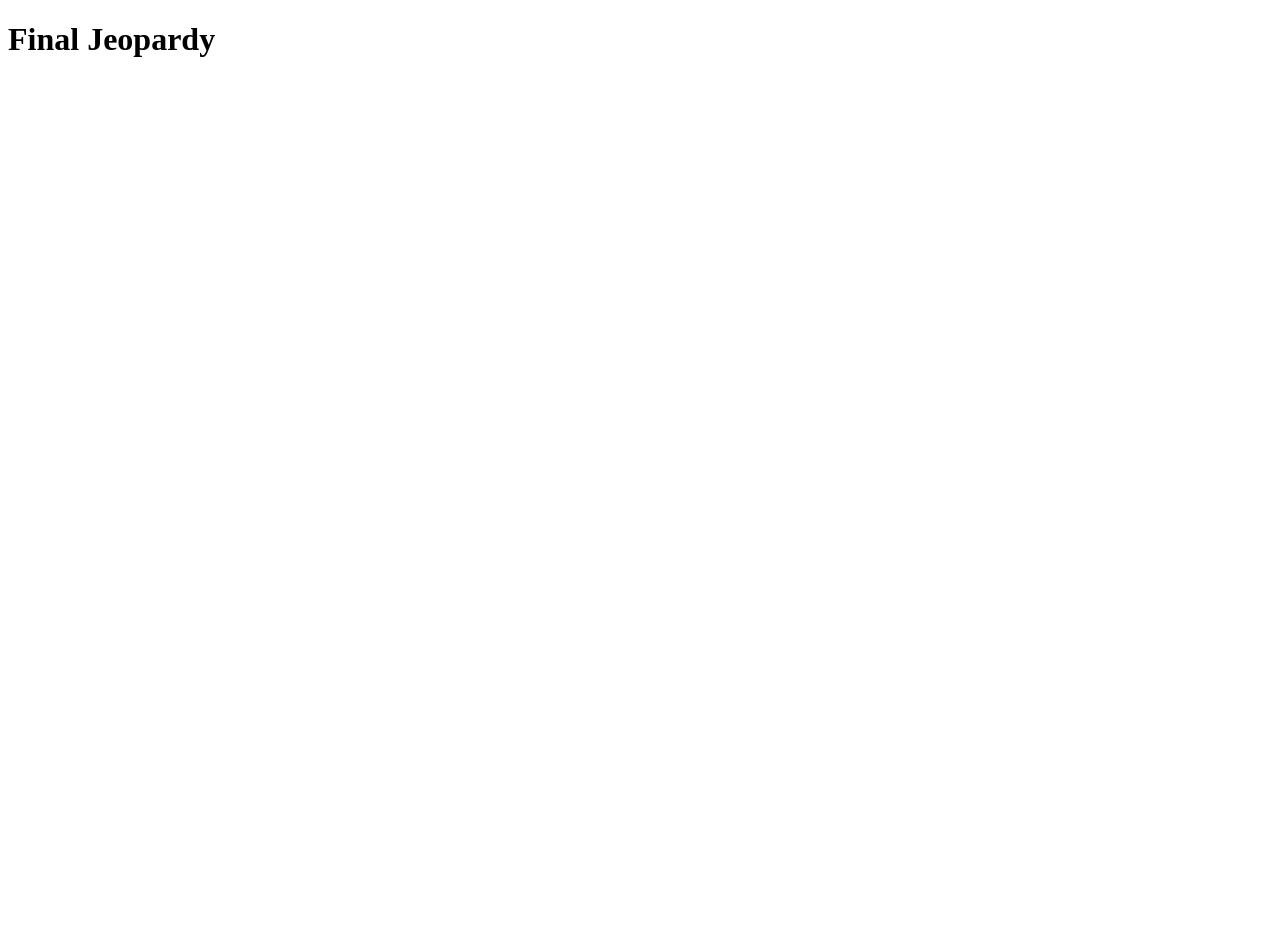
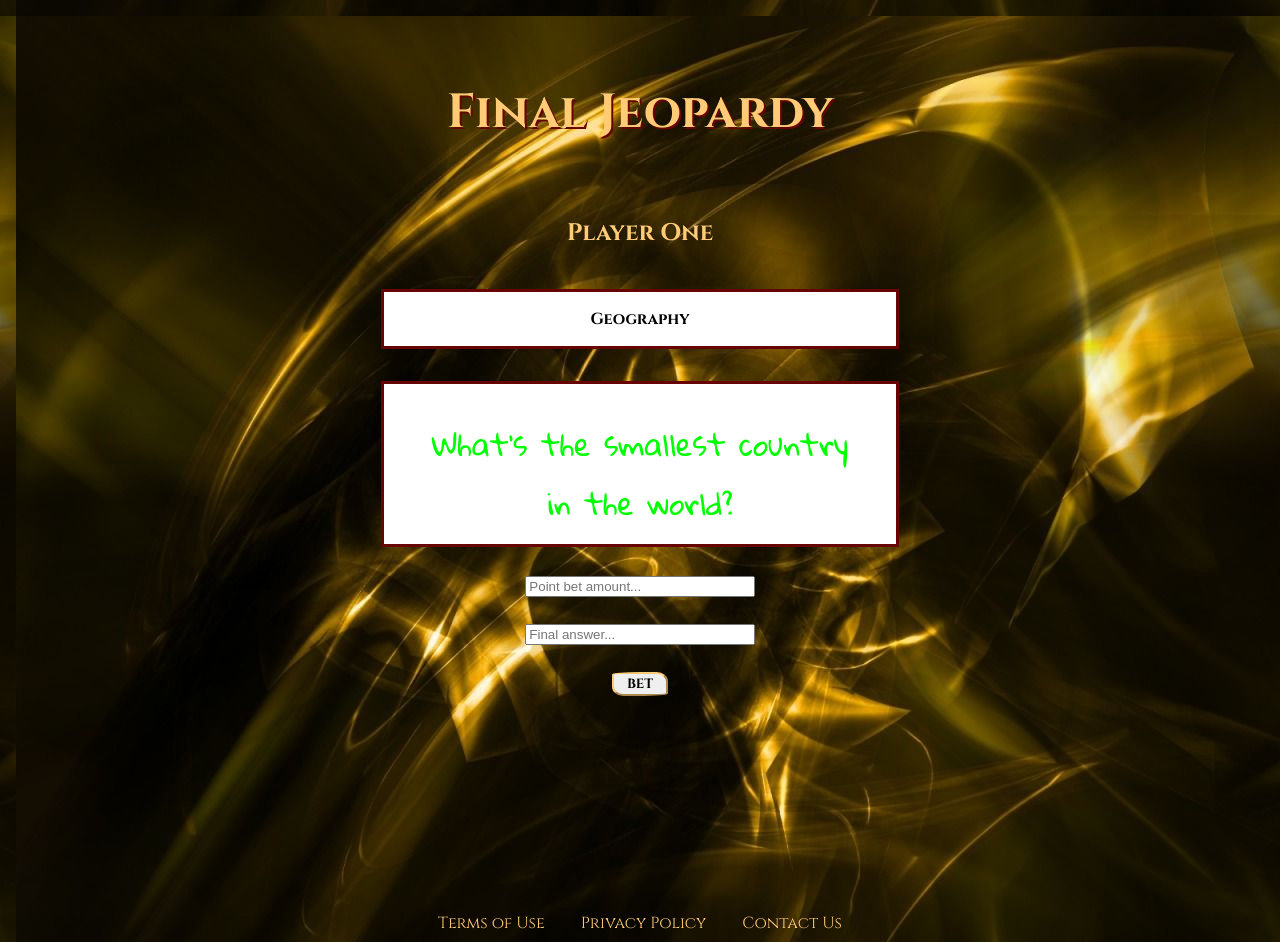
Before and after one commit to burlingtoncodeacademy-students/jeopardy-board-tiffaniaib-1, a plain HTML site: page final-jeopardy.html in a window 1280 px wide. Shown: the top 942 px of the page. Before the commit the page ends 800 px from the top, so only its background shows below. Drawn offline with Linux system fonts and the light colour scheme.

Commit message:
completed

```diff
--- a/final-jeopardy.html
+++ b/final-jeopardy.html
@@ -1,14 +1,61 @@
 <!DOCTYPE html>
 <html lang="en">
+
 <head>
   <meta charset="UTF-8" />
   <meta http-equiv="X-UA-Compatible" content="IE=edge" />
   <meta name="viewport" content="width=device-width, initial-scale=1.0" />
+  <link rel="stylesheet" href="final.css">
+  <!-- GOOGLE FONT -->
+  <link rel="preconnect" href="https://fonts.googleapis.com">
+  <link rel="preconnect" href="https://fonts.gstatic.com" crossorigin>
+  <link
+    href="https://fonts.googleapis.com/css2?family=Arvo:ital,wght@1,700&family=Cinzel:wght@700&family=Ultra&display=swap"
+    rel="stylesheet">
+  <!-- GOOGLE FONT 2 -->
+  <link rel="preconnect" href="https://fonts.googleapis.com">
+  <link rel="preconnect" href="https://fonts.gstatic.com" crossorigin>
+  <link
+    href="https://fonts.googleapis.com/css2?family=Arvo:ital,wght@1,700&family=Cinzel&family=Gloria+Hallelujah&family=Ultra&display=swap"
+    rel="stylesheet">
   <title>Final Jeopardy</title>
 </head>
+
 <body>
+  <div id="container">
     <h1>Final Jeopardy</h1>
+
+    <h2>Player One</h2>
+
+    <div id="final-category">
+      <p>Geography</p>
+    </div>
+
+    <div id="final-question">
+      <p>What's the smallest country in the world?</p>
+    </div>
+
+    <form class="user-input">
+      <input placeholder="Point bet amount...">
+    </form>
+
+    <form class="user-input">
+      <input placeholder="Final answer...">
+    </form>
+
+    <button id="user-input-btn">BET</button>
+
+    <footer>
+      <a href="#">Terms of Use</a>
+      <a href="#">Privacy Policy</a>
+      <a href="#">Contact Us</a>
+    </footer>
+
+  </div>
+
+
   <!-- Do not change the script source. Allows import/export to work. -->
   <script src="./scripts/index.js" type="module"></script>
 </body>
+
 </html>
--- /dev/null
+++ b/final.css
@@ -0,0 +1,77 @@
+* {
+ margin: 1em;
+}
+
+body {
+    background-image: url(/assets/body-image.jpg);
+}
+
+h1 {
+    font-size: 3em;
+    color: #FFCB77;
+    font-family: 'Cinzel', serif;
+    text-shadow: 2px 2px #670404;
+}
+
+h2 {
+    color: #FFCB77;
+    font-family: 'Cinzel', serif;
+}
+
+#container {
+    display: flex;
+    flex-direction: column;
+    align-items: center;
+    justify-content: space-between;
+}
+
+#final-category, #final-question {
+    background-color: #fff;
+    border: 3px solid #670404;
+    width: 40vw;
+    text-align: center;
+}
+
+#final-category > p {
+    font-family: 'Cinzel', serif;
+    font-weight: bold;
+}
+
+#final-question {
+    height: 10em;
+}
+
+#final-question > p {
+    font-family: 'Gloria Hallelujah', cursive;
+    font-size: 30px;
+    color: lime;
+}
+
+.user-input {
+    margin: 0;
+    display: flex;
+    width: 20vw;
+    flex-direction: column;
+}
+
+#user-input-btn {
+    cursor: pointer;
+    font-family: 'Cinzel', serif;
+    font-weight: bold;
+    padding-left: 1em;
+    padding-right: 1em;
+    border-radius: 50% 20% / 10% 40%;
+    border-color: #FFCB77;
+    margin-bottom: 15em;
+}
+
+
+footer > a {
+    text-decoration: none;
+    font-family: 'Cinzel', serif;
+    color: #FFCB77;
+}
+
+footer a:hover {
+    color: #FEF9EF;
+}
--- a/round-1-2.css
+++ b/round-1-2.css
@@ -14,6 +14,7 @@
     font-size: 3em;
     color: #FFCB77;
     font-family: 'Cinzel', serif;
+    text-shadow: 2px 2px #670404;
 }
 
 h2 {
@@ -55,10 +56,12 @@
 
 .user-buttons {
     font-family: 'Cinzel', serif;
+    cursor: pointer;
 }
 
 .user-buttons:hover {
     font-size: larger;
+    cursor: pointer;
 }
 
 #score {
@@ -78,15 +81,15 @@
 }
 
 #next-round-btn {
-    background-color: #670404;
-    color: #FEF9EF;
     font-family: 'Cinzel', serif;
     height: 4em;
-    padding: auto 1em 0 1em;
+    padding: auto 2em 0 2em;
     cursor: pointer;
+    border-radius: 50% 20% / 10% 40%;
+    border-color: #FFCB77;
 }
 
-footer > a {
+footer a {
     text-decoration: none;
     font-family: 'Cinzel', serif;
     color: #FFCB77;
--- a/style.css
+++ b/style.css
@@ -4,6 +4,11 @@
 
 body {
     background-image: url(/assets/body-image.jpg);
+}
+
+body:hover h1 {
+    color: #FFCB77;
+    animation: movement 1s ease-in forwards;
 }
 
 #container {
@@ -13,25 +18,16 @@
     align-items: center;
 }
 
-#container:hover h1 {
-    color: #FFCB77;
-    animation: movement 1s ease-in forwards;
-}
-
 @keyframes movement {
     100% {
-        transform: translateX(50%);
-    }
-
-    20% {
-        transform: translateY(50%);
+        transform: translateY(100%);
     }
 }
 h1 {
     font-size: 3em;
-    color: #670404;
     font-family: 'Cinzel', serif;
-    align-self: flex-start;
+    color:#FFCB77;
+    text-shadow: 2px 2px #670404;
 }
 
 #hero {
```
Also changed, not shown: index.html (+0 -1 lines), round-1.html (+6 -0 lines), round-2.html (+15 -1 lines). Lines whose indentation alone changed are shown as unchanged.
